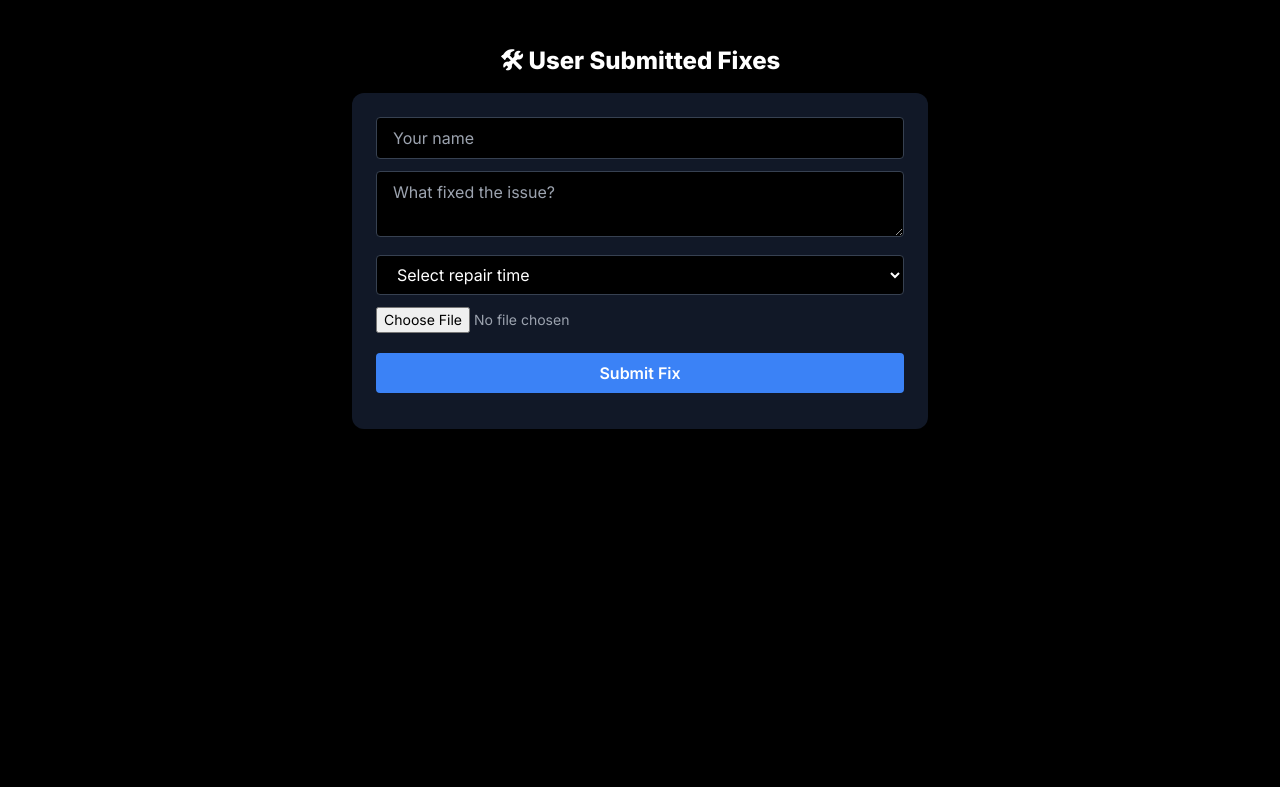
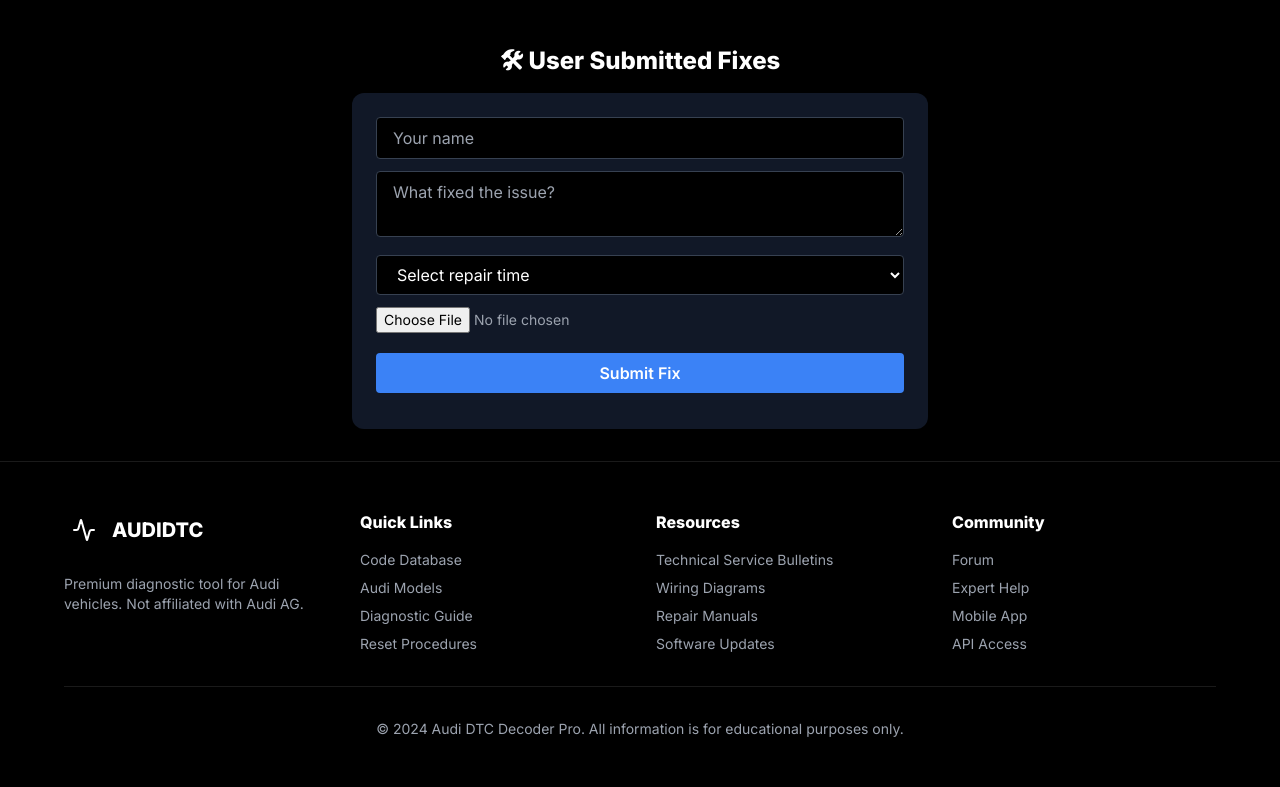
Before and after one commit to Darkdreamnit/Audi, a plain HTML site: page p0171.html in a window 1280 px wide. Shown: the part 2007-2794 px from the top of the page. Before the commit the page ends 2468 px from the top, so only its background shows below. Drawn offline with nearby package versions, Linux system fonts and the light colour scheme; no server answers.

Commit message:
Update p0171.html

```diff
--- a/p0171.html
+++ b/p0171.html
@@ -213,6 +213,59 @@ body { font-family: 'Inter', sans-serif; }
 
 </div>
 
+<!-- Footer -->
+    <footer class="glass-effect border-t border-white/10 py-12">
+        <div class="container mx-auto px-4">
+            <div class="max-w-6xl mx-auto">
+                <div class="grid grid-cols-1 sm:grid-cols-2 lg:grid-cols-4 gap-6 md:gap-8">
+                    <div class="mb-6 md:mb-0">
+                        <div class="flex items-center space-x-2 mb-4 md:mb-6">
+                            <div class="w-10 h-10 bg-gradient-to-br from-[var(--audi-red)] to-[var(--audi-blue)] rounded-lg flex items-center justify-center">
+                                <i data-lucide="activity" class="w-6 h-6"></i>
+                            </div>
+                            <span class="text-xl font-bold">AUDI<span class="text-[var(--audi-red)]">DTC</span></span>
+                        </div>
+                        <p class="text-gray-400 text-sm">Premium diagnostic tool for Audi vehicles. Not affiliated with Audi AG.</p>
+                    </div>
+
+                    <div class="mb-6 md:mb-0">
+                        <h4 class="font-bold mb-3 md:mb-4">Quick Links</h4>
+                        <ul class="space-y-2 text-sm">
+                            <li><a href="#" class="text-gray-400 hover:text-white transition-colors">Code Database</a></li>
+                            <li><a href="#" class="text-gray-400 hover:text-white transition-colors">Audi Models</a></li>
+                            <li><a href="#" class="text-gray-400 hover:text-white transition-colors">Diagnostic Guide</a></li>
+                            <li><a href="#" class="text-gray-400 hover:text-white transition-colors">Reset Procedures</a></li>
+                        </ul>
+                    </div>
+
+                    <div class="mb-6 md:mb-0">
+                        <h4 class="font-bold mb-3 md:mb-4">Resources</h4>
+                        <ul class="space-y-2 text-sm">
+                            <li><a href="#" class="text-gray-400 hover:text-white transition-colors">Technical Service Bulletins</a></li>
+                            <li><a href="#" class="text-gray-400 hover:text-white transition-colors">Wiring Diagrams</a></li>
+                            <li><a href="#" class="text-gray-400 hover:text-white transition-colors">Repair Manuals</a></li>
+                            <li><a href="#" class="text-gray-400 hover:text-white transition-colors">Software Updates</a></li>
+                        </ul>
+                    </div>
+
+                    <div class="mb-6 md:mb-0">
+                        <h4 class="font-bold mb-3 md:mb-4">Community</h4>
+                        <ul class="space-y-2 text-sm">
+                            <li><a href="#" class="text-gray-400 hover:text-white transition-colors">Forum</a></li>
+                            <li><a href="#" class="text-gray-400 hover:text-white transition-colors">Expert Help</a></li>
+                            <li><a href="#" class="text-gray-400 hover:text-white transition-colors">Mobile App</a></li>
+                            <li><a href="#" class="text-gray-400 hover:text-white transition-colors">API Access</a></li>
+                        </ul>
+                    </div>
+                </div>
+
+                <div class="border-t border-white/10 mt-8 pt-8 text-center text-gray-400 text-sm">
+                    <p>© 2024 Audi DTC Decoder Pro. All information is for educational purposes only.</p>
+                </div>
+            </div>
+        </div>
+    </footer>
+
 
 
 
@@ -250,6 +303,8 @@ body { font-family: 'Inter', sans-serif; }
 }
 </script>
 
+
+
 <script>
 lucide.createIcons();
 </script>
```
